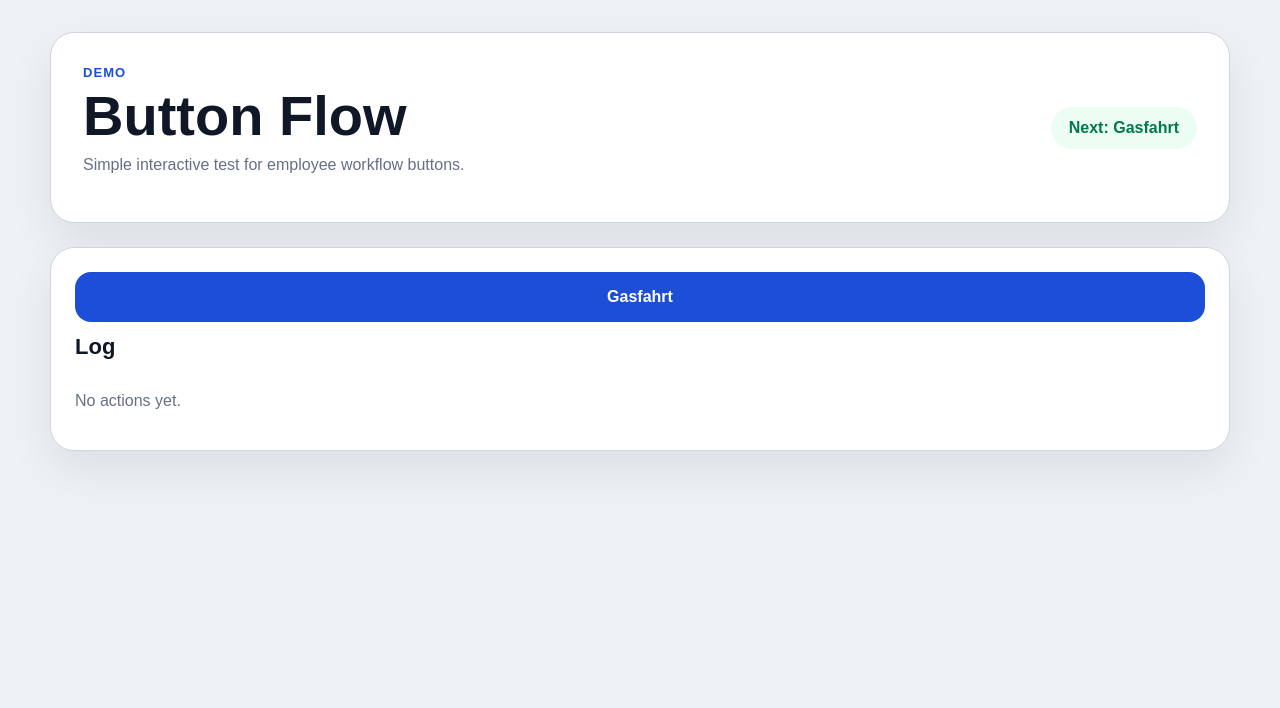
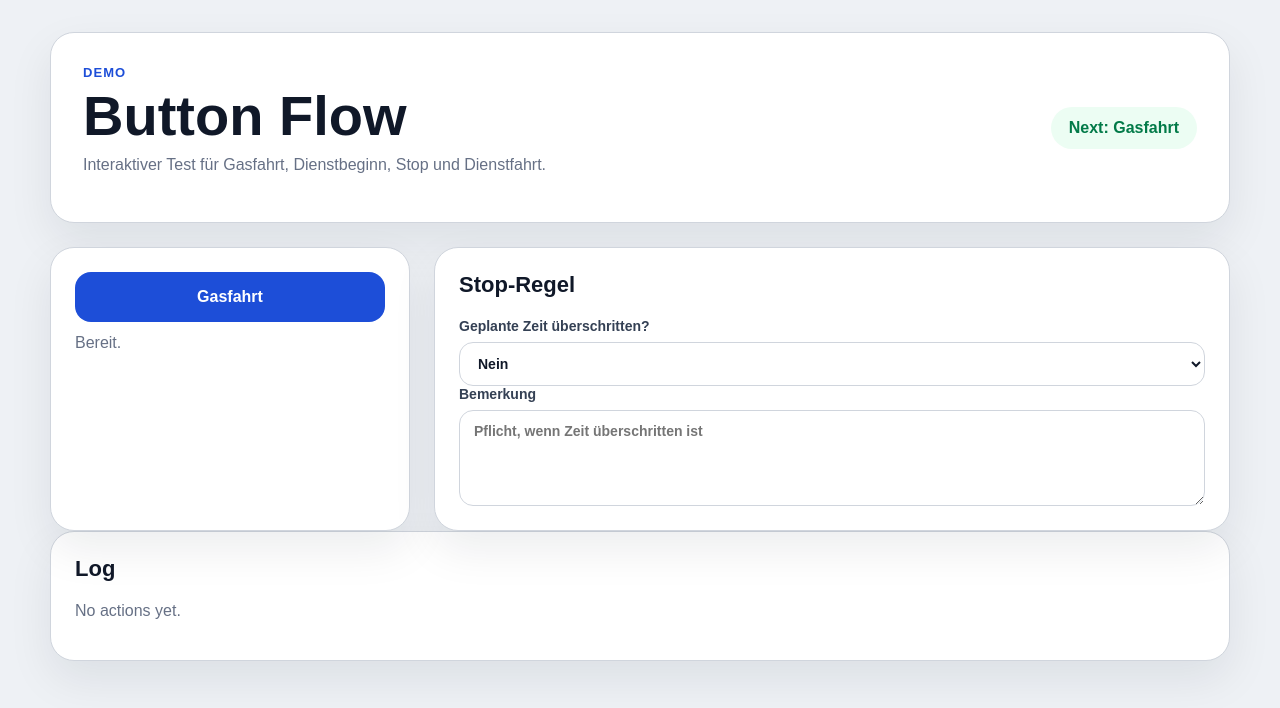
Before and after one commit to Webartdp/rail-crm-platform, a Next.js app in the folder frontend/: page /demo in a window 1280 px wide. Shown: the top 708 px of the page. Built offline with nearby package versions, Linux system fonts and the light colour scheme.

Commit message:
Improve demo with Bemerkung validation

```diff
--- a/frontend/app/demo/page.tsx
+++ b/frontend/app/demo/page.tsx
@@ -7,11 +7,21 @@ const steps = ['Gasfahrt', 'Gasfahrt beendet', 'Dienstbeginn', 'Stop', 'Start Di
 export default function DemoPage() {
   const [step, setStep] = useState(0);
   const [log, setLog] = useState<string[]>([]);
+  const [plannedExceeded, setPlannedExceeded] = useState(false);
+  const [bemerkung, setBemerkung] = useState('');
+  const [message, setMessage] = useState('Bereit.');
   const current = steps[step] || steps[steps.length - 1];
+  const stopBlocked = current === 'Stop' && plannedExceeded && bemerkung.trim() === '';
 
   function next() {
+    if (stopBlocked) {
+      setMessage('Stop ist blockiert: Bemerkung ist Pflicht.');
+      return;
+    }
+
     setLog((items) => [...items, current]);
     setStep((value) => Math.min(value + 1, steps.length - 1));
+    setMessage(`${current} gespeichert.`);
   }
 
   return (
@@ -20,13 +30,36 @@ export default function DemoPage() {
         <div>
           <p className="eyebrow">Demo</p>
           <h1>Button Flow</h1>
-          <p className="hero-text">Simple interactive test for employee workflow buttons.</p>
+          <p className="hero-text">Interaktiver Test für Gasfahrt, Dienstbeginn, Stop und Dienstfahrt.</p>
         </div>
         <div className="status-pill">Next: {current}</div>
       </section>
 
-      <section className="panel action-panel">
-        <button className="action-button primary" onClick={next} type="button">{current}</button>
+      <section className="grid">
+        <div className="panel action-panel">
+          <button className="action-button primary" onClick={next} type="button" disabled={stopBlocked}>
+            {current}
+          </button>
+          <p className="hint">{message}</p>
+        </div>
+
+        <div className="panel">
+          <h2>Stop-Regel</h2>
+          <label>
+            Geplante Zeit überschritten?
+            <select value={plannedExceeded ? 'yes' : 'no'} onChange={(event) => setPlannedExceeded(event.target.value === 'yes')}>
+              <option value="no">Nein</option>
+              <option value="yes">Ja</option>
+            </select>
+          </label>
+          <label>
+            Bemerkung
+            <textarea value={bemerkung} onChange={(event) => setBemerkung(event.target.value)} placeholder="Pflicht, wenn Zeit überschritten ist" />
+          </label>
+        </div>
+      </section>
+
+      <section className="panel">
         <h2>Log</h2>
         {log.length === 0 ? <p className="hint">No actions yet.</p> : null}
         {log.map((item, index) => <p key={`${item}-${index}`}>{index + 1}. {item}</p>)}
```
